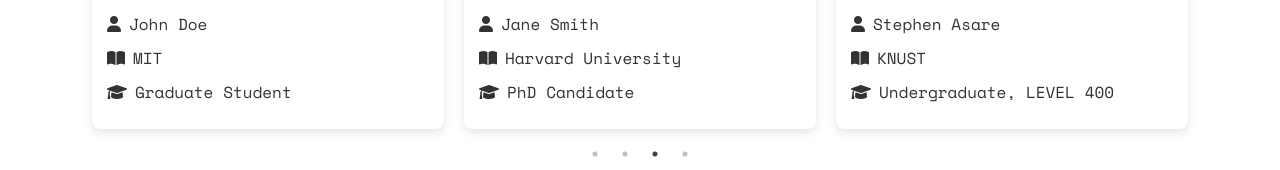
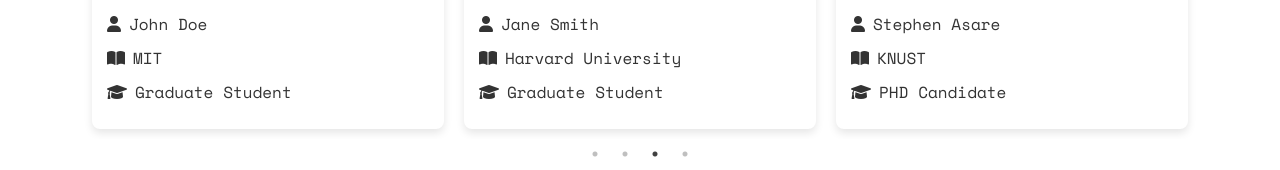
Before and after one commit to clevernat/vedmafUI, a plain HTML site: page index.html in a window 1280 px wide. Shown: the part 2782-2952 px from the top of the page. Drawn offline with nearby package versions, Linux system fonts and the light colour scheme.

Commit message:
changed name of occupation in carousel

```diff
--- a/index.html
+++ b/index.html
@@ -356,7 +356,7 @@
               </div>
               <div class="level-icon">
                 <i class="fas fa-graduation-cap"></i>
-                <span class="level">Undergraduate, LEVEL 400</span>
+                <span class="level">PHD Candidate</span>
               </div>
             </div>
           </div>
@@ -379,7 +379,7 @@
               </div>
               <div class="level-icon">
                 <i class="fas fa-graduation-cap"></i>
-                <span class="level">Undergraduate, LEVEL 400</span>
+                <span class="level">Graduate Student</span>
               </div>
             </div>
           </div>
@@ -425,7 +425,7 @@
               </div>
               <div class="level-icon">
                 <i class="fas fa-graduation-cap"></i>
-                <span class="level">PhD Candidate</span>
+                <span class="level">Graduate Student</span>
               </div>
             </div>
           </div>
```
